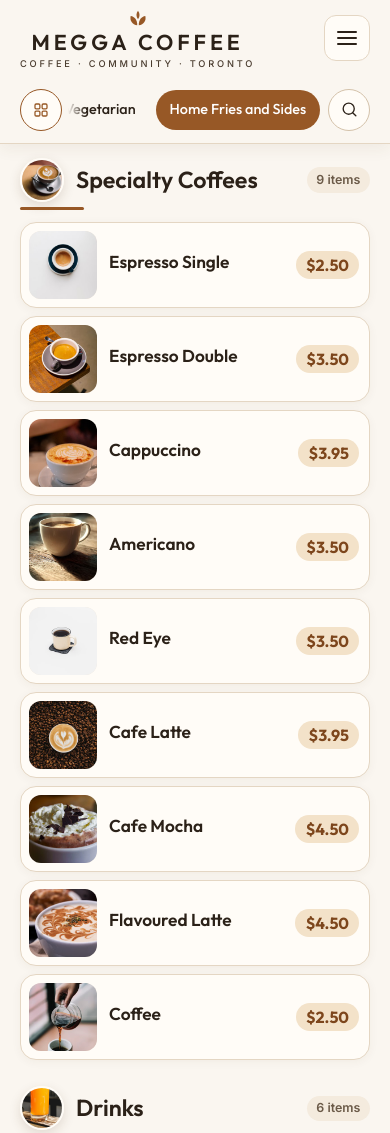
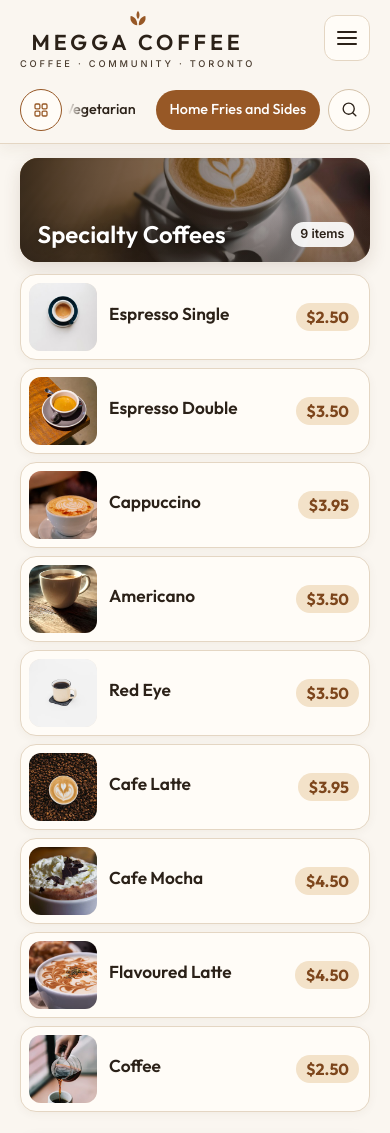
Before and after one commit to BiniyamETH/megga-coffee, a plain HTML site: page menu.html in a window 390 px wide. Shown: the top 1133 px of the page. Drawn offline with Linux system fonts and the light colour scheme.

Commit message:
Menu: photo banner to separate each section
Slim photo strip (104px phones, 150px desktop) with the section name and item
count in white over a warm espresso fade. Five dishes still fit on the first
phone screen and section jumps still land exactly.

Co-Authored-By: Claude Opus 5.5 <noreply@anthropic.com>

```diff
--- a/script.js
+++ b/script.js
@@ -699,10 +699,14 @@
           "</div>" +
           "</li>";
       }).join("");
-      var head = '<div class="cat-heading">' +
-        (cat.image ? '<img class="cat-icon" src="' + esc(cat.image) + '" alt="" width="96" height="96" loading="lazy" decoding="async">' : "") +
-        '<h2 class="menu-cat-title" id="h-' + esc(cat.id) + '">' + esc(cat.name) + "</h2>" +
-        '<span class="cat-count" data-cat-count>' + cat.items.length + " items</span></div>";
+      // Photo banner that separates each section (plain heading if the section has no photo).
+      var titleHTML = '<h2 class="menu-cat-title" id="h-' + esc(cat.id) + '">' + esc(cat.name) + "</h2>" +
+        '<span class="cat-count" data-cat-count>' + cat.items.length + " items</span>";
+      var head = cat.image
+        ? '<div class="cat-banner"><img src="' + esc(cat.image) + '" alt="" width="960" height="640" ' +
+          (ci === 0 ? 'fetchpriority="high"' : 'loading="lazy"') + ' decoding="async">' +
+          '<div class="cat-banner-text">' + titleHTML + "</div></div>"
+        : '<div class="cat-heading">' + titleHTML + "</div>";
       return '<section class="menu-cat" id="' + esc(cat.id) + '" aria-labelledby="h-' + esc(cat.id) + '">' +
         head +
         '<ul class="menu-list" role="list">' + items + "</ul></section>";
--- a/styles.css
+++ b/styles.css
@@ -629,3 +629,48 @@ a:hover { color: var(--caramel-dark); }
   -webkit-mask-image: linear-gradient(90deg, transparent 0, #000 18px);
   mask-image: linear-gradient(90deg, transparent 0, #000 18px);
 }
+
+/* ---------- Photo banner between menu sections ---------- */
+
+.cat-banner {
+  position: relative;
+  display: flex;
+  align-items: flex-end;
+  height: 104px;
+  border-radius: 18px;
+  overflow: hidden;
+  background: var(--band);
+  box-shadow: 0 6px 18px rgba(80, 52, 28, .14);
+}
+.cat-banner img { position: absolute; inset: 0; width: 100%; height: 100%; object-fit: cover; }
+/* Warm espresso fade so the white title is readable on any photo */
+.cat-banner::after {
+  content: "";
+  position: absolute; inset: 0;
+  background:
+    linear-gradient(90deg, rgba(43, 33, 24, .82) 0%, rgba(43, 33, 24, .5) 50%, rgba(43, 33, 24, .1) 100%),
+    linear-gradient(0deg, rgba(43, 33, 24, .35) 0%, transparent 60%);
+}
+.cat-banner-text {
+  position: relative; z-index: 1;
+  display: flex; align-items: center; justify-content: space-between; gap: .75rem;
+  width: 100%;
+  padding: 0 1rem .85rem 1.1rem;
+}
+.cat-banner .menu-cat-title {
+  margin: 0; padding: 0; border: 0;
+  color: #fff;
+  font-size: 1.5rem;
+  line-height: 1.15;
+  text-shadow: 0 2px 10px rgba(0, 0, 0, .35);
+}
+.cat-banner .cat-count {
+  flex: none;
+  background: rgba(255, 255, 255, .9);
+  color: var(--ink);
+}
+@media (min-width: 760px) {
+  .cat-banner { height: 150px; }
+  .cat-banner-text { padding: 0 1.4rem 1.1rem 1.6rem; }
+  .cat-banner .menu-cat-title { font-size: 2rem; }
+}
```
